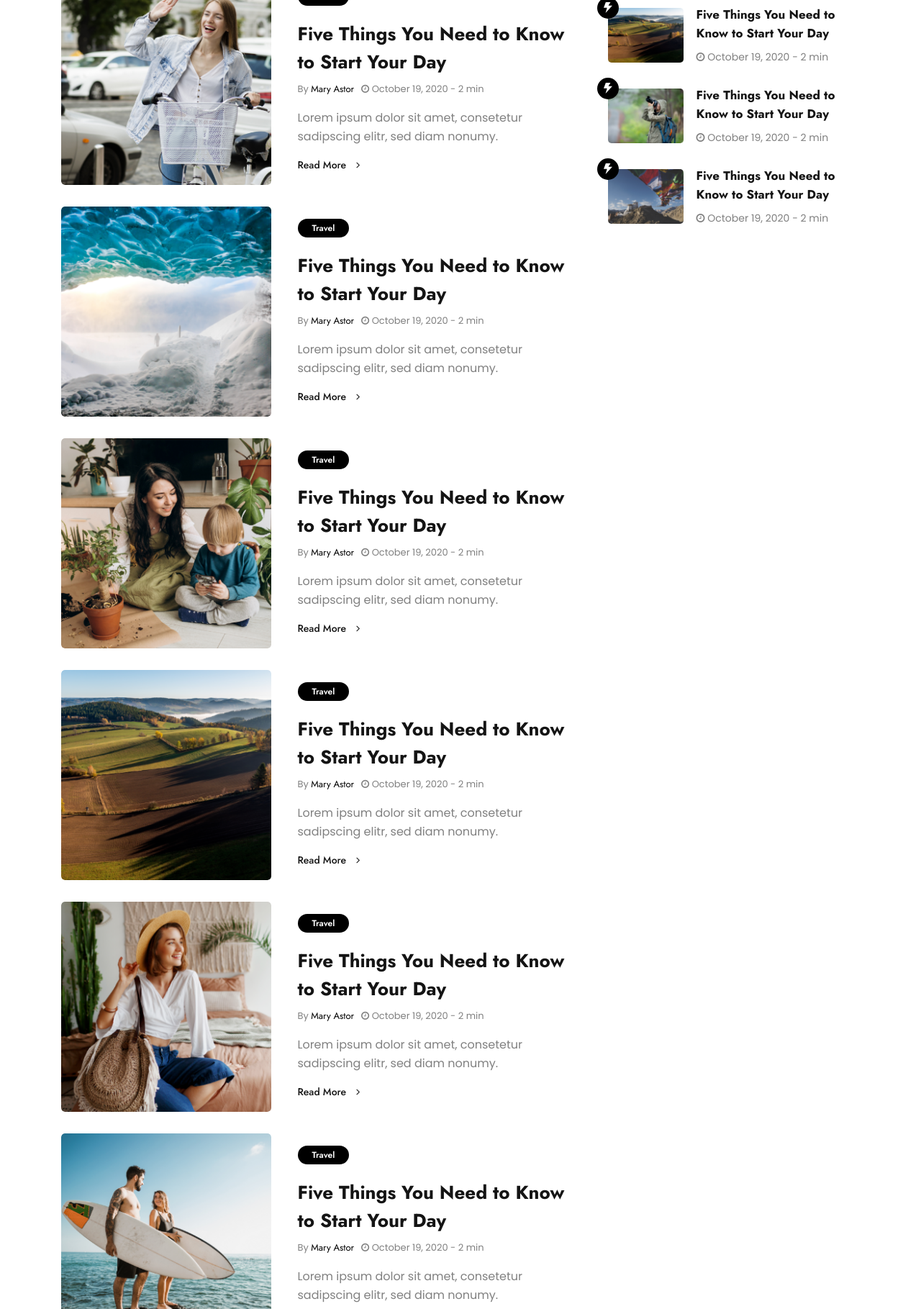
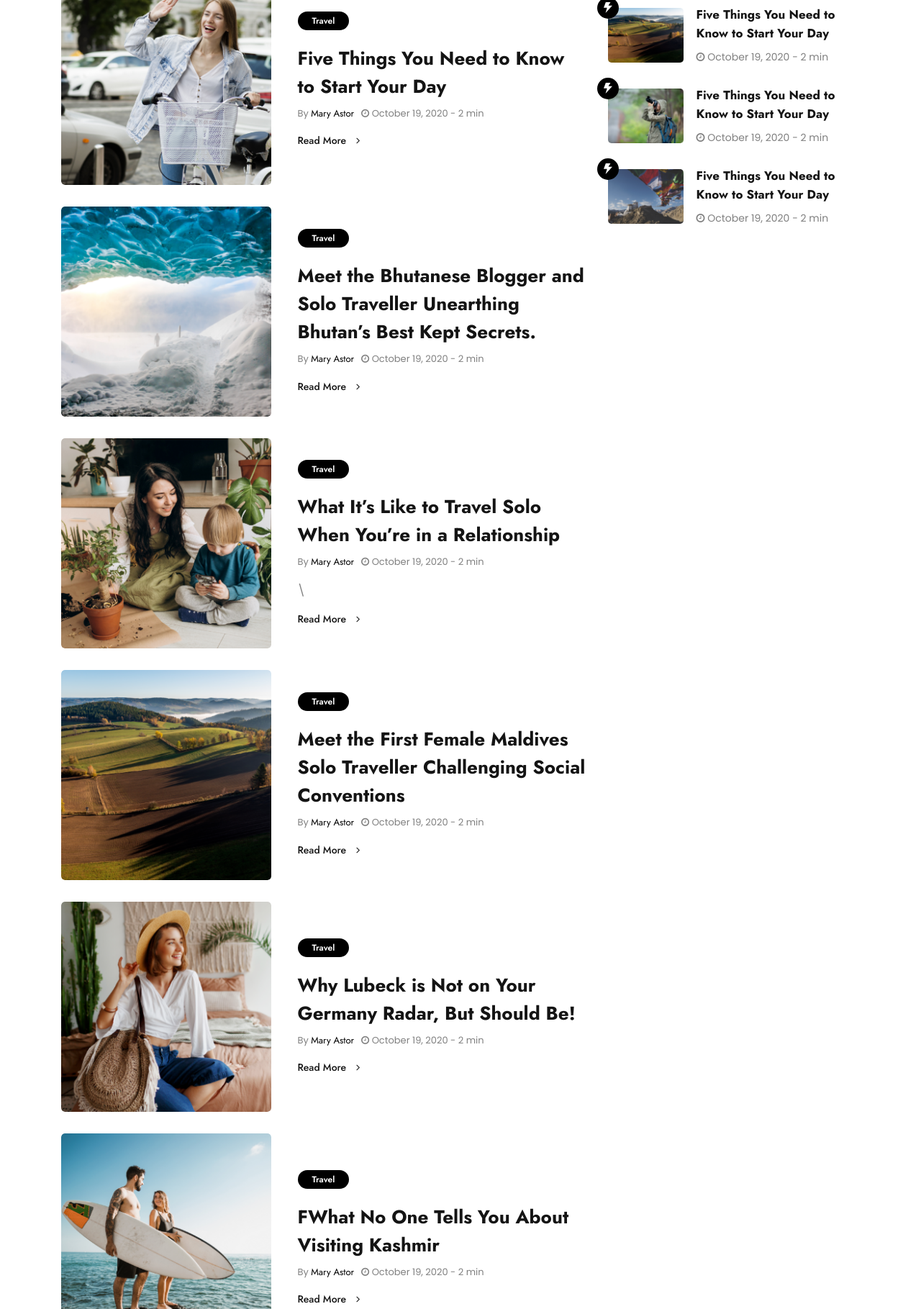
Before and after one commit to Sahilar4455/Blog, a plain HTML site: page index.html in a window 1280 px wide. Shown: the part 945-2764 px from the top of the page at 72% size. Drawn offline with Linux system fonts and the light colour scheme; some packages are replaced by stand-ins of ours.

Commit message:
Update index.html

```diff
--- a/index.html
+++ b/index.html
@@ -46,6 +46,10 @@
         </li>
         <li class="nav-item">
           <a class="nav-link" href="contact.html">Contact</a>
+        <li class="nav-item">
+          <a class="nav-link" href="Privacy.html">Privacy</a>
+        <li class="nav-item">
+          <a class="nav-link" href="term and condition.html">Term & condition</a>
         </li>
       </ul>
       <!-- Social Link -->
@@ -123,8 +127,7 @@
               </ul>
             </div>
             <p>
-              Lorem ipsum dolor sit amet, consetetur sadipscing elitr, sed diam
-              nonumy.
+
             </p>
             <a href="single-blog.html" class="blog-post-action">read more <i class="fa fa-angle-right"></i></a>
           </div>
@@ -139,7 +142,7 @@
               <a href="category.html">Travel</a>
             </div>
             <div class="blog-post-title">
-              <a href="single-blog.html">Five Things You Need to Know to Start Your Day</a>
+              <a href="single-blog.html">Meet the Bhutanese Blogger and Solo Traveller Unearthing Bhutan’s Best Kept Secrets.</a>
             </div>
             <div class="blog-post-meta">
               <ul>
@@ -152,8 +155,7 @@
             </div>
 
             <p>
-              Lorem ipsum dolor sit amet, consetetur sadipscing elitr, sed diam
-              nonumy.
+
             </p>
             <a href="single-blog.html" class="blog-post-action">read more <i class="fa fa-angle-right"></i></a>
           </div>
@@ -168,7 +170,7 @@
               <a href="category.html">Travel</a>
             </div>
             <div class="blog-post-title">
-              <a href="single-blog.html">Five Things You Need to Know to Start Your Day</a>
+              <a href="single-blog.html">What It’s Like to Travel Solo When You’re in a Relationship</a>
             </div>
             <div class="blog-post-meta">
               <ul>
@@ -181,8 +183,7 @@
             </div>
 
             <p>
-              Lorem ipsum dolor sit amet, consetetur sadipscing elitr, sed diam
-              nonumy.
+             \
             </p>
             <a href="single-blog.html" class="blog-post-action">read more <i class="fa fa-angle-right"></i></a>
           </div>
@@ -197,7 +198,7 @@
               <a href="category.html">Travel</a>
             </div>
             <div class="blog-post-title">
-              <a href="single-blog.html">Five Things You Need to Know to Start Your Day</a>
+              <a href="single-blog.html">Meet the First Female Maldives Solo Traveller Challenging Social Conventions</a>
             </div>
             <div class="blog-post-meta">
               <ul>
@@ -210,8 +211,7 @@
             </div>
 
             <p>
-              Lorem ipsum dolor sit amet, consetetur sadipscing elitr, sed diam
-              nonumy.
+
             </p>
             <a href="single-blog.html" class="blog-post-action">read more <i class="fa fa-angle-right"></i></a>
           </div>
@@ -226,7 +226,7 @@
               <a href="category.html">Travel</a>
             </div>
             <div class="blog-post-title">
-              <a href="single-blog.html">Five Things You Need to Know to Start Your Day</a>
+              <a href="single-blog.html">Why Lubeck is Not on Your Germany Radar, But Should Be!</a>
             </div>
             <div class="blog-post-meta">
               <ul>
@@ -239,8 +239,7 @@
             </div>
 
             <p>
-              Lorem ipsum dolor sit amet, consetetur sadipscing elitr, sed diam
-              nonumy.
+
             </p>
             <a href="single-blog.html" class="blog-post-action">read more <i class="fa fa-angle-right"></i></a>
           </div>
@@ -255,7 +254,7 @@
               <a href="category.html">Travel</a>
             </div>
             <div class="blog-post-title">
-              <a href="single-blog.html">Five Things You Need to Know to Start Your Day</a>
+              <a href="single-blog.html">FWhat No One Tells You About Visiting Kashmir</a>
             </div>
             <div class="blog-post-meta">
               <ul>
@@ -268,8 +267,7 @@
             </div>
 
             <p>
-              Lorem ipsum dolor sit amet, consetetur sadipscing elitr, sed diam
-              nonumy.
+
             </p>
             <a href="single-blog.html" class="blog-post-action">read more <i class="fa fa-angle-right"></i></a>
           </div>
@@ -284,7 +282,7 @@
               <a href="category.html">Travel</a>
             </div>
             <div class="blog-post-title">
-              <a href="single-blog.html">Five Things You Need to Know to Start Your Day</a>
+              <a href="single-blog.html">Yet there is warmth in most hearts for travellers – no matter where you’re from</a>
             </div>
             <div class="blog-post-meta">
               <ul>
@@ -296,8 +294,7 @@
               </ul>
             </div>
             <p>
-              Lorem ipsum dolor sit amet, consetetur sadipscing elitr, sed diam
-              nonumy.
+
             </p>
             <a href="single-blog.html" class="blog-post-action">read more <i class="fa fa-angle-right"></i></a>
           </div>
```
